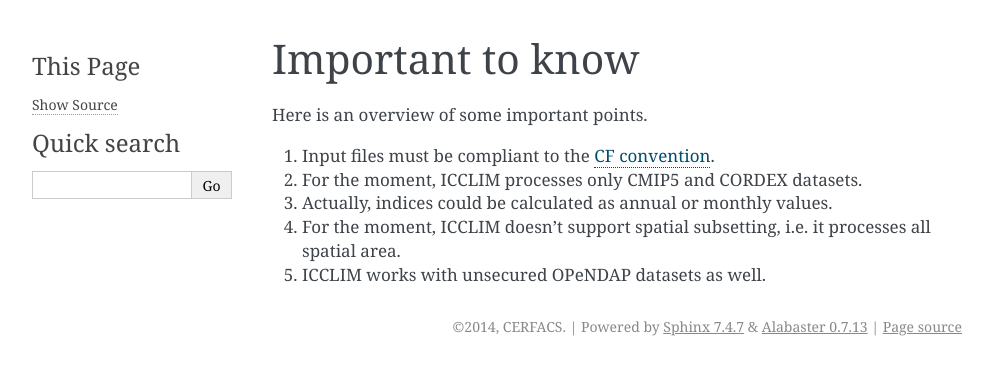
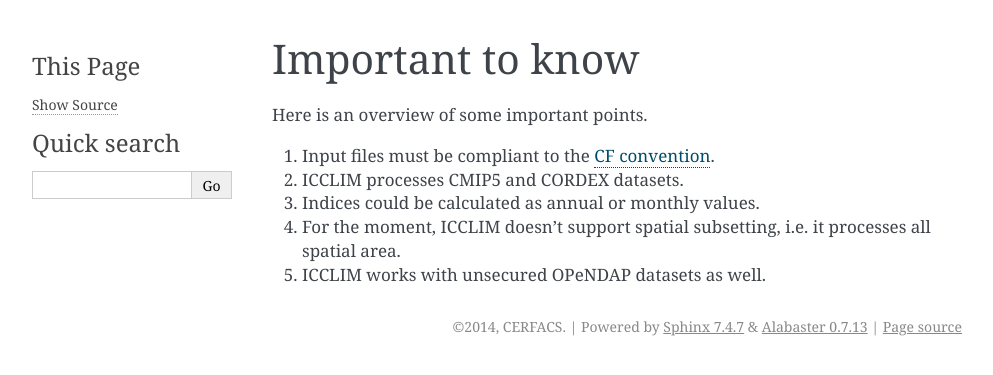
Before and after one commit to cerfacs-globc/icclim, a Sphinx documentation site: the page built from icclim/icclim_doc/source/important_to_know.rst, in a window 1280 px wide. Shown: the top 375 px of the page, without its empty margins (148-1141 px from the left). Built offline with Sphinx 7.4.7, drawn with Linux system fonts in a browser that asks for light colours; pages that are not in the unit, such as notebooks, are missing from menus.

Commit message:
doc changed

```diff
--- a/icclim/icclim_doc/source/important_to_know.rst
+++ b/icclim/icclim_doc/source/important_to_know.rst
@@ -4,7 +4,7 @@ Important to know
 Here is an overview of some important points.
 
 1. Input files must be compliant to the `CF convention <http://cf-pcmdi.llnl.gov/documents/cf-conventions/>`_.
-2. For the moment, ICCLIM processes only CMIP5 and CORDEX datasets.
-3. Actually, indices could be calculated as annual or monthly values.
+2. ICCLIM processes CMIP5 and CORDEX datasets.
+3. Indices could be calculated as annual or monthly values.
 4. For the moment, ICCLIM doesn't support spatial subsetting, i.e. it processes all spatial area.
 5. ICCLIM works with unsecured OPeNDAP datasets as well.
```
Also changed, not shown: 5 other files.
